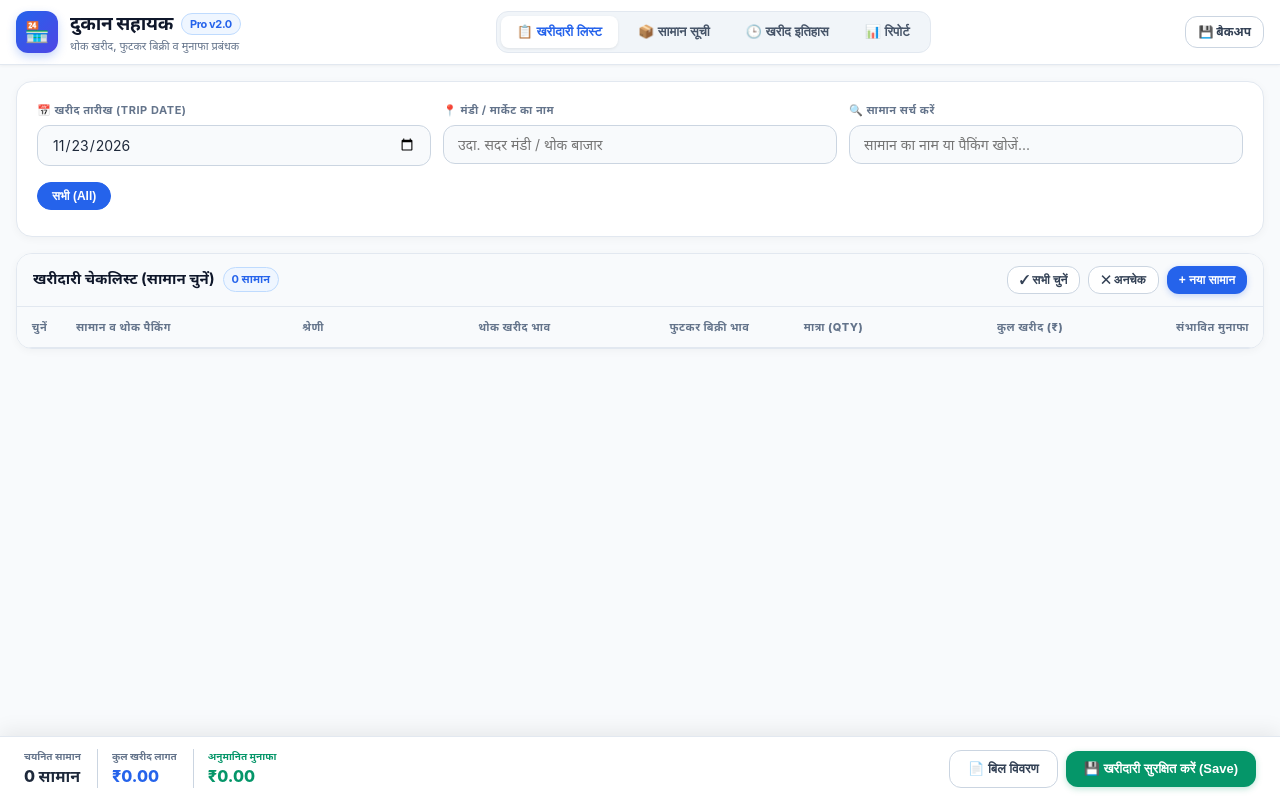
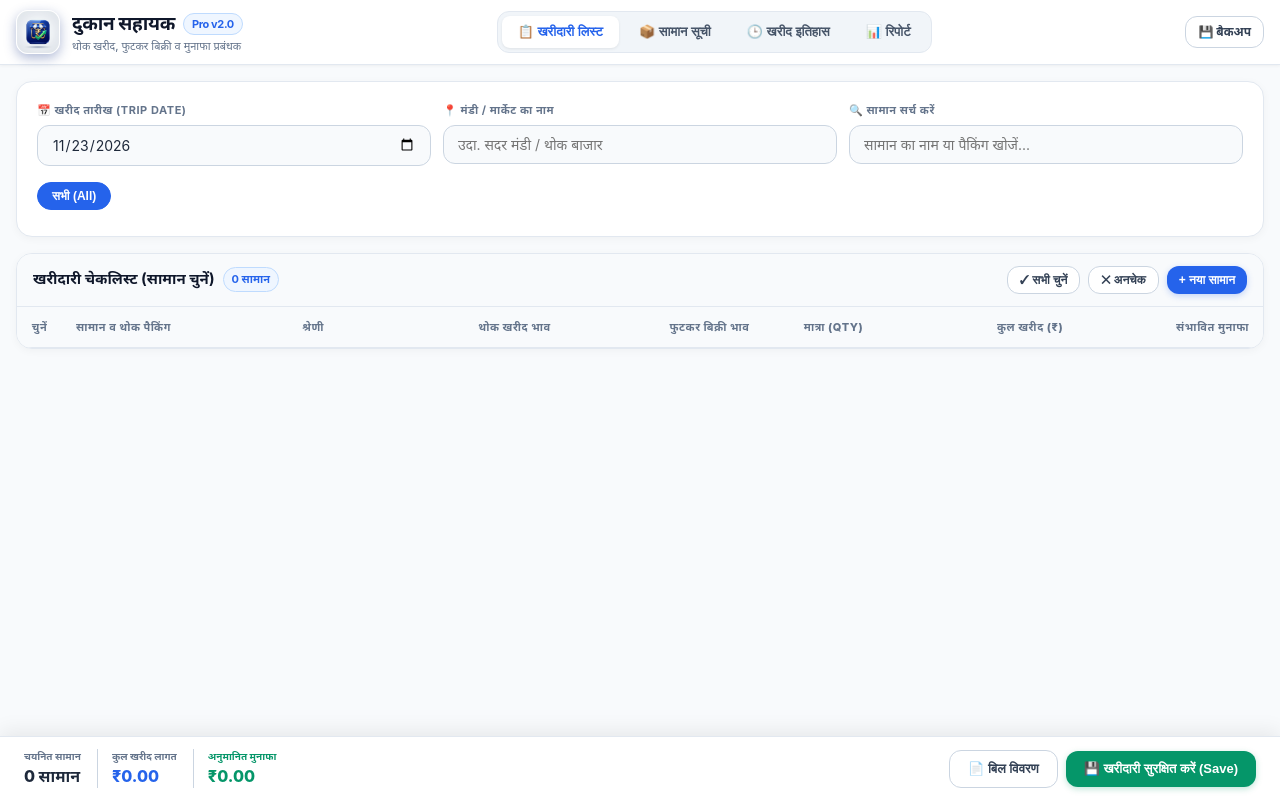
Before and after one commit to AmanC52/Dukan-Shuchi, a website: page frontend/index.html in a window 1280 px wide. Drawn offline with Linux system fonts and the light colour scheme; no server answers.

Commit message:
feat: Applied Royal Blue 3D Premium Edition Logo to Windows EXE, Android PWA/APK and Web UI

```diff
--- a/frontend/css/style.css
+++ b/frontend/css/style.css
@@ -128,6 +128,20 @@ body {
   font-size: 20px;
   font-weight: 800;
   box-shadow: 0 4px 10px rgba(37, 99, 235, 0.25);
+}
+
+.brand-icon-img {
+  width: 44px;
+  height: 44px;
+  border-radius: 12px;
+  object-fit: cover;
+  box-shadow: 0 4px 12px rgba(30, 58, 138, 0.35);
+  border: 1px solid rgba(255, 255, 255, 0.8);
+  transition: transform 0.2s ease;
+}
+
+.brand-icon-img:hover {
+  transform: scale(1.05);
 }
 
 .brand-info h1 {
--- a/frontend/index.html
+++ b/frontend/index.html
@@ -7,7 +7,9 @@
 
   <!-- PWA & Mobile Meta Tags -->
   <link rel="manifest" href="/manifest.json">
-  <meta name="theme-color" content="#2563eb">
+  <link rel="icon" type="image/png" href="/assets/favicon.png">
+  <link rel="apple-touch-icon" href="/assets/app_icon_192.png">
+  <meta name="theme-color" content="#1e3a8a">
   <meta name="apple-mobile-web-app-capable" content="yes">
   <meta name="apple-mobile-web-app-status-bar-style" content="black-translucent">
 
@@ -20,7 +22,7 @@
   <header class="app-header">
     <div class="header-container">
       <div class="brand-wrapper" onclick="switchTab('planner')">
-        <div class="brand-icon">🏪</div>
+        <img src="/assets/app_icon.png" class="brand-icon-img" alt="दुकान सहायक Logo">
         <div class="brand-info">
           <h1>दुकान सहायक <span class="brand-badge">Pro v2.0</span></h1>
           <p class="brand-subtitle">थोक खरीद, फुटकर बिक्री व मुनाफा प्रबंधक</p>
```
Also changed, not shown: README.md, assets/app_icon.ico (added), assets/app_icon.png (added), frontend/assets/app_icon.png (added), frontend/assets/app_icon_192.png (added), frontend/assets/app_icon_512.png (added), frontend/assets/favicon.ico (added), frontend/assets/favicon.png (added), frontend/manifest.json.
